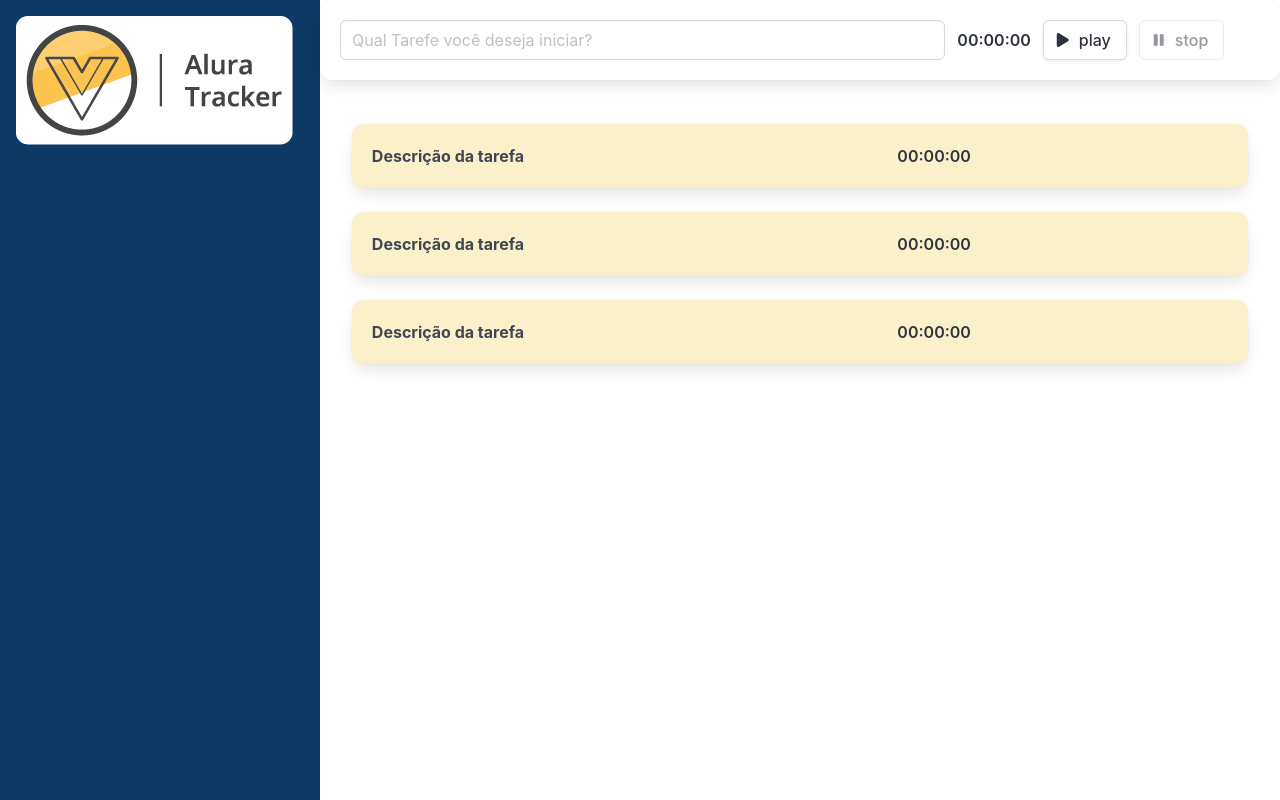
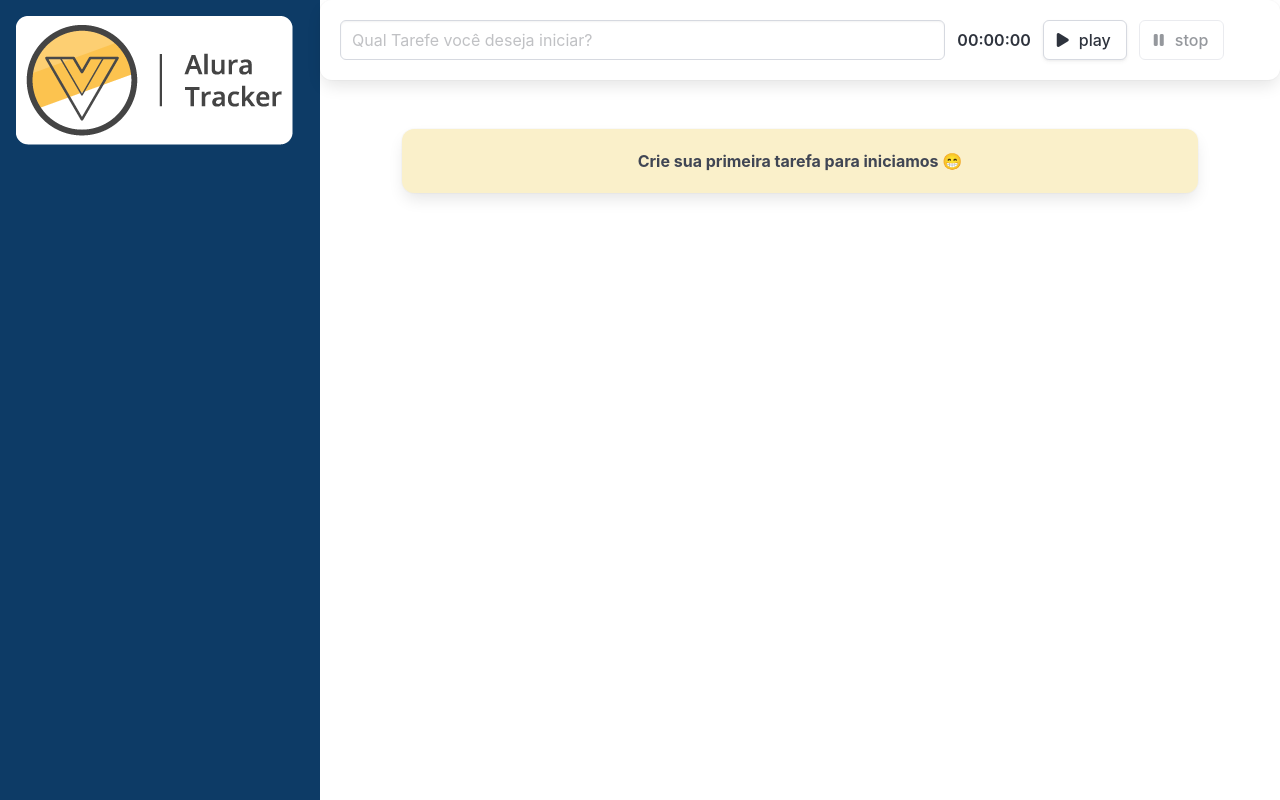
Before and after one commit to MatheusFreitas54/Tracker, a Vue app: page / in a window 1280 px wide. Built offline with nearby package versions, Linux system fonts and the light colour scheme.

Commit message:
Implementado funcionalidade das tarefas

```diff
--- a/src/App.vue
+++ b/src/App.vue
@@ -3,13 +3,31 @@
 import BarraLateral from './components/BarraLateral.vue';
 import Formulario from './components/Formulario.vue';
 import Tarefa from './components/Tarefa.vue';
+import ITarefa from './interfaces/ITarefa';
+import Box from './components/Box.vue';
 
 export default defineComponent({
   name: 'App',
   components: {
     BarraLateral,
     Formulario,
-    Tarefa
+    Tarefa,
+    Box
+  },
+  data () {
+    return {
+      tarefas: [] as ITarefa[]
+    }
+  },
+  computed: {
+    listaEstaVazia () : boolean {
+      return this.tarefas.length === 0
+    }
+  },
+  methods: {
+    salvarTarefa (tarefa: ITarefa) {
+      this.tarefas.push(tarefa)
+    }
   }
 });
 </script>
@@ -20,11 +38,10 @@
       <BarraLateral/>
     </div>
     <div class="column is-three-quarter">
-      <Formulario />
+      <Formulario @aoSalvarTarefa="salvarTarefa" />
       <div class="lista m-3">
-        <Tarefa />
-        <Tarefa />
-        <Tarefa />
+        <Tarefa v-for="(tarefa, index) in tarefas" :key="index" :tarefa="tarefa"/>
+        <Box id="box" v-if="listaEstaVazia"> Crie sua primeira tarefa para iniciamos 😁</Box>
       </div>
     </div>
   </main>
@@ -36,4 +53,9 @@
   .lista {
     padding: 1.24rem;
   }
+
+  #box {
+    margin: 5px 50px;
+    text-align: center;
+  }
 </style>
--- /dev/null
+++ b/src/components/Box.vue
@@ -0,0 +1,24 @@
+<template>
+   <div class="box has-text-weight-bold">
+      <slot></slot>
+   </div>
+</template>
+
+<script lang="ts">
+
+   import { defineComponent, PropType} from 'vue';
+
+   export default defineComponent({
+      name: 'BoxTarefa',
+
+   });
+
+</script>
+
+<style scoped>
+
+   .box {
+      background: #FAF0CA;
+   }
+
+</style>
--- a/src/components/Formulario.vue
+++ b/src/components/Formulario.vue
@@ -17,6 +17,7 @@
 
    export default defineComponent({
       name: 'FormularioCadastro',
+      emits: ['aoSalvarTarefa'],
       components: {
          Temporizador
       },
@@ -27,6 +28,10 @@
       },
       methods: {
          finalizarTarefa (tempoDecorrido : number) : void {
+            this.$emit('aoSalvarTarefa', {
+               duracaoEmSegundos: tempoDecorrido,
+               descricao: this.descricao
+            })
             this.descricao = ''
          }
       }
--- a/src/components/Tarefa.vue
+++ b/src/components/Tarefa.vue
@@ -1,32 +1,38 @@
 <template>
-   <div class="box has-text-weight-bold">
+   <Box>
       <div class="columns">
          <div class="column is-7">
-            Descrição da tarefa
+            {{ tarefa.descricao || 'Tarefa sem descrição' }}
          </div>
          <div class="column">
-            <Cronometro :tempo-em-segundos="0" />
+            <Cronometro :tempo-em-segundos="tarefa.duracaoEmSegundos" />
          </div>
       </div>
-   </div>
+   </Box>
 </template>
 
 <script lang="ts">
 
-   import { defineComponent} from 'vue';
+   import { defineComponent, PropType} from 'vue';
    import Cronometro from './Cronometro.vue';
+   import ITarefa from '../interfaces/ITarefa';
+   import Box from './Box.vue';
 
    export default defineComponent({
       name: 'TarefaTempo',
       components: {
-         Cronometro
+         Cronometro, Box
       },
+      props: {
+         tarefa: {
+            type: Object as PropType<ITarefa>,
+            required: true
+         }
+      }
    });
 
 </script>
 
 <style scoped>
-   .box {
-      background: #FAF0CA;
-   }
+
 </style>
--- /dev/null
+++ b/src/interfaces/ITarefa.ts
@@ -0,0 +1,4 @@
+export default interface ITarefa {
+   duracaoEmSegundos: number,
+   descricao: string
+}
```
